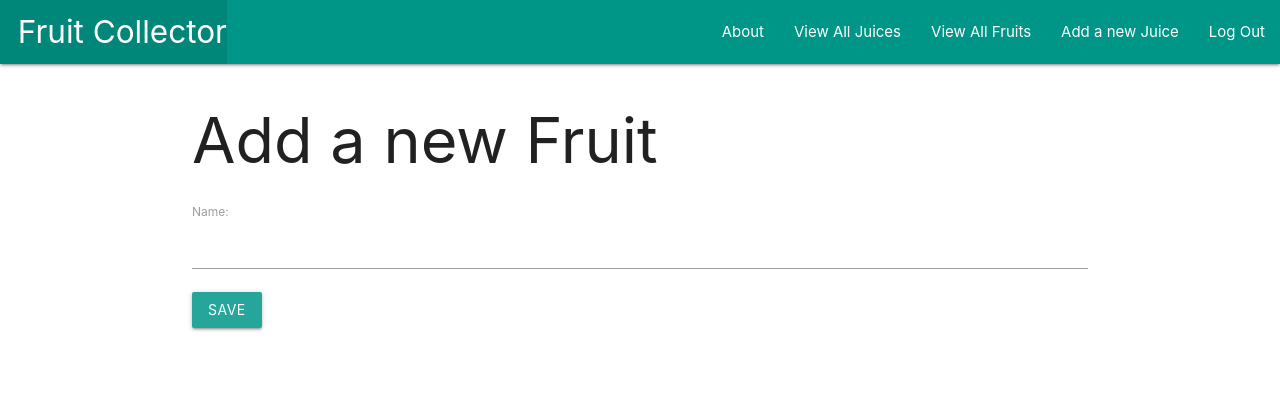
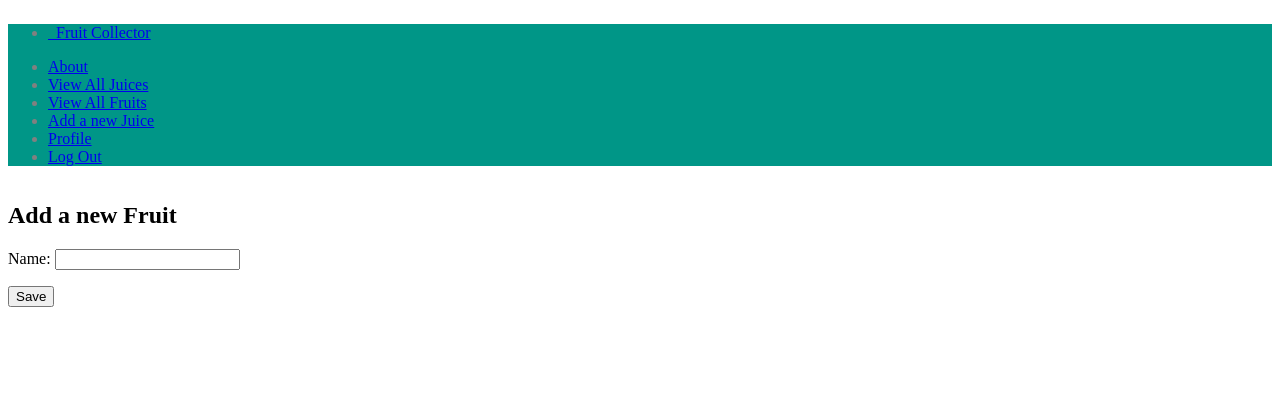
Before and after one commit to aurelieverrot/JumboJuice, a Django app: page /fruits/new/ in a window 1280 px wide. Shown: the top 420 px of the page. Run offline with Django 3.2, Linux system fonts and the light colour scheme; the visitor is signed in with stand-in values (Sample User, id 1).

Commit message:
added user profile

```diff
--- a/fruitcollector/main_app/forms.py
+++ b/fruitcollector/main_app/forms.py
@@ -1,5 +1,7 @@
 from django.forms import ModelForm
 from .models import Juice, Fruit, Profile
+from django.contrib.auth.models import User
+
 
 class FruitForm(ModelForm):
     class Meta:
@@ -12,6 +14,12 @@ class JuiceForm(ModelForm):
         fields = ['name', 'description', 'drink_type', 'fruits']
 
 
+class UserForm(ModelForm):
+    class Meta:
+        model = User
+        fields = ('email', 'id')
+
 class ProfileForm(ModelForm):
-    pass
-  # to allow User to edit or delete the profile
+    class Meta:
+        model = Profile
+        fields = ('first_name', 'last_name', 'bio', 'fav_juice')
--- a/fruitcollector/main_app/models.py
+++ b/fruitcollector/main_app/models.py
@@ -1,6 +1,9 @@
 from django.db import models
 from django.urls import reverse
 from django.contrib.auth.models import User
+# Needed for user profile views
+from django.db.models.signals import post_save
+from django.dispatch import receiver
 
 DRINK_TYPES = (
     ('G', 'Greens'),
@@ -61,7 +64,7 @@ class Juice(models.Model):
 
 
 class Profile(models.Model):
-    user = models.OneToOneField(User, on_delete=models.CASCADE)
+    user = models.OneToOneField(User, primary_key=True, on_delete=models.CASCADE)
     first_name = models.CharField(max_length=50)
     last_name = models.CharField(max_length=50)
     bio = models.CharField(max_length=250)
@@ -69,3 +72,14 @@ class Profile(models.Model):
 
     def __str__(self):
       return f'{self.first_name}'
+
+@receiver(post_save, sender=User)
+def create_user_profile(sender, instance, created, **kwargs):
+    print(f'create_user_profile: {instance}')
+    if created:
+        Profile.objects.create(user=instance)
+
+@receiver(post_save, sender=User)
+def save_user_profile(sender, instance, **kwargs):
+    print(f'save_user_profile: {instance}')
+    instance.profile.save()
--- a/fruitcollector/main_app/templates/base.html
+++ b/fruitcollector/main_app/templates/base.html
@@ -8,15 +8,12 @@
   <meta name="viewport" content="width=device-width, initial-scale=1.0">
   <meta http-equiv="X-UA-Compatible" content="ie=edge">
   <title>Fruit Collector</title>
-  <link rel="stylesheet" href="https://cdnjs.cloudflare.com/ajax/libs/materialize/1.0.0/css/materialize.min.css">
   <link rel="stylesheet" type="text/css" href="{% static 'css/style.css' %}">
   <!-- JQuery -->
   <script
   src="https://code.jquery.com/jquery-3.4.1.slim.min.js"
   integrity="sha256-pasqAKBDmFT4eHoN2ndd6lN370kFiGUFyTiUHWhU7k8="
   crossorigin="anonymous"></script>
-  <!-- materialize js below -->
-  <script src="https://cdnjs.cloudflare.com/ajax/libs/materialize/1.0.0/js/materialize.min.js"></script>
 
 </head>
 <body>
@@ -35,6 +32,7 @@
             <li><a href="{% url 'juices_index' %}">View All Juices</a></li>
             <li><a href="{% url 'index' %}">View All Fruits</a></li>
             <li><a href="{% url 'new_juice' %}">Add a new Juice</a></li>
+            <li><a href="{% url 'profile' %}">Profile</a></li>
             <li><a href="{% url 'logout' %}">Log Out</a></li>
           {% else %}
           <li><a href="{% url 'signup' %}">Sign Up</a></li>
--- a/fruitcollector/main_app/urls.py
+++ b/fruitcollector/main_app/urls.py
@@ -18,6 +18,8 @@ urlpatterns = [
     # path('fruits/<int:fruit_id>/delete', views.fruits_delete, name='fruits_delete'),
     # path('fruits/<int:fruit_id>/assoc_vitamin/<int:vitamin_id>', views.assoc_vitamin, name='assoc_vitamin'),
     path('accounts/signup', views.signup, name='signup'),
+    path('profile/', views.profile_update, name='profile'),
+    path('profile/<int:user_id>', views.profile_update, name='profile_update')
 ]
 
 # The name='home' kwarg is optional but will come in handy for referencing the URL in other parts of the app, especially from within templates.
--- a/fruitcollector/main_app/views.py
+++ b/fruitcollector/main_app/views.py
@@ -2,13 +2,12 @@ from django.shortcuts import render, redirect
 # Imports for signup
 from django.contrib.auth import login
 from django.contrib.auth.forms import UserCreationForm
+from django.contrib.auth.models import User
 # Needed for protecting the routes
 from django.contrib.auth.decorators import login_required
-
-from .models import Fruit
-from .models import Vitamin
-from .models import Juice
-from .forms import JuiceForm, FruitForm
+from .models import Juice, Profile, Vitamin, Fruit
+from .forms import JuiceForm, FruitForm, UserForm, ProfileForm
+from django.db import transaction
 
 
 # Create your views here.
@@ -33,13 +32,39 @@ def signup(request):
         if form.is_valid():
             user = form.save()
             login(request, user)
-            return redirect('index')
+            return redirect('profile')
         else:
             error_message = 'Invalid sign up - try again'
     # else render a template with a form for the user to enter their info.
     form = UserCreationForm()
     context = {'form': form, 'error_message': error_message}
     return render(request, 'registration/signup.html', context)
+
+# USER PROFILE
+def profile(request):
+    context = {'user': request.user}
+    return render(request, 'registration/profile.html', context)
+
+# UPDATE USER PROFILE
+
+@login_required
+@transaction.atomic
+def profile_update(request):
+    message =''
+    if request.method == 'POST':
+        user_form = UserForm(request.POST, instance=request.user)
+        profile_form = ProfileForm(request.POST, instance=request.user.profile)
+        if user_form.is_valid() and profile_form.is_valid():
+            user_form.save()
+            profile_form.save()
+            message = 'Profile successfully updated.'
+    user_form = UserForm(instance=request.user)
+    profile_form = ProfileForm(instance=request.user.profile)
+    return render(request, 'registration/profile.html', {
+        'user_form': user_form,
+        'profile_form': profile_form,
+        'message': message
+    })
 
 # VIEW ALL JUICES
 
@@ -93,9 +118,8 @@ def juice_delete(request, juice_id):
     return redirect('juices_index')
 
 
-#------------------------------ OTHER
+# VIEW FRUIT DETAIL
 
-#
 @login_required
 def fruits_detail(request, fruit_id):
     fruit = Fruit.objects.get(id=fruit_id)
@@ -104,7 +128,8 @@ def fruits_detail(request, fruit_id):
     juice_form = JuiceForm()
     return render(request, 'fruits/detail.html', {'fruit': fruit, 'juice_form': juice_form, 'vitamins': vitamins_nonrelated })
 
-# form works
+# ADD NEW FRUIT
+
 @login_required
 def new_fruit(request):
     if request.method == 'POST':
@@ -120,17 +145,21 @@ def new_fruit(request):
     context = {'form': form}
     return render(request, 'fruits/fruit_form.html', context)
 
-# works
+# VIEW ALL FRUITS
+
 @login_required
 def fruits_index(request):
     fruits = Fruit.objects.all()
     return render(request, 'fruits/index.html', { 'fruits': fruits })
 
+# VIEW VITAMINS IN FRUIT
 
 @login_required
 def assoc_vitamin(request, fruit_id, vitamin_id):
     Fruit.objects.get(id=fruit_id).vitamins.add(vitamin_id)
     return redirect('detail', fruit_id=fruit_id)
+
+# UPDATE FRUIT
 
 def fruits_update(request, fruit_id):
     fruit = Fruit.objects.get(id=fruit_id)
@@ -142,6 +171,8 @@ def fruits_update(request, fruit_id):
         form = FruitForm(instance=fruit)
     return render(request, 'fruits/fruit_form.html', { 'form': form})
 
+# DELETE FRUIT
+
 def fruits_delete(request, fruit_id):
     Fruit.objects.get(id=fruit_id).delete()
     return redirect('index')
```
Also changed, not shown: fruitcollector/main_app/templates/registration/profile.html (added, +15 -0 lines).
